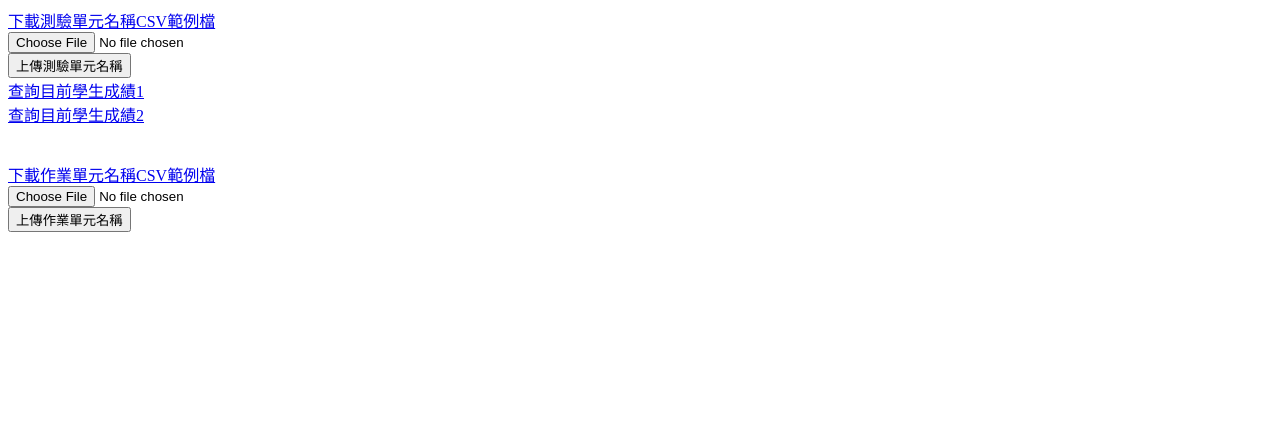
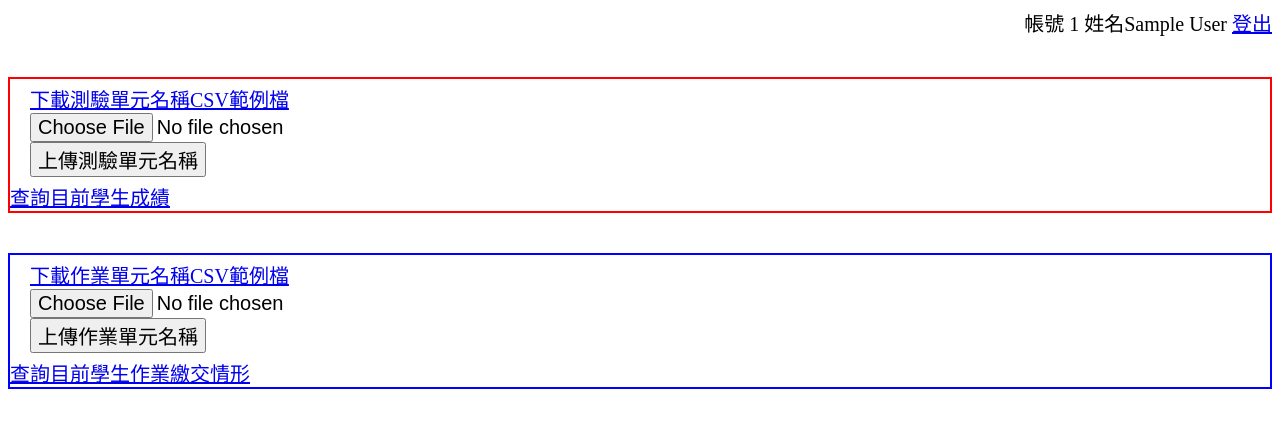
Before and after one commit to jang0820/tea, a PHP site: page /tea-class.php?cls_id=1 in a window 1280 px wide. Shown: the top 428 px of the page. Run offline with PHP 8.4, Linux system fonts and the light colour scheme; the visitor is signed in with stand-in values (Sample User, id 1); data that the repository does not hold is empty.

Commit message:
新增檢查作業是否繳交

```diff
--- a/stu-class.php
+++ b/stu-class.php
@@ -66,7 +66,7 @@
       $sql = "Delete FROM stu_exe WHERE acc='".$acc."' and exe_id='".$exe_id."'";//刪除作業的資料庫
       $r2 = mysqli_query($db, $sql);
       echo "刪除作業<br>";
-      echo "<meta http-equiv='refresh' content='3' />";
+      echo "<meta http-equiv='refresh' content='2' />";
     }
   }else if (isset($_FILES['exe'])) {//上傳作業
     $ext = pathinfo($_FILES['exe']['name'], PATHINFO_EXTENSION);
@@ -87,7 +87,7 @@
         $sql = "INSERT INTO stu_exe VALUES('".$acc."','".$cls_id."','".$exe_id."','".$acc."_".$exe_name.".".$ext."','".$datetime."')";//沒有上傳過，新增檔案上傳紀錄到資料庫
         $r3 = mysqli_query($db, $sql);
       }
-      echo "<meta http-equiv='refresh' content='3' />";
+      echo "<meta http-equiv='refresh' content='2' />";
     }else{
       echo "作業上傳失敗";
     }
--- a/tea-class.php
+++ b/tea-class.php
@@ -15,13 +15,42 @@
 <!DOCTYPE html>
 <html lang="zh-TW">
 <head>
+<style type="text/css">
+  .acc{
+    text-align:right;
+    font-size: 20px;
+  }
+  .exam{
+    border:2px red solid;
+    font-size:20px;
+    margin:40px 0px;
+  }
+  .form{
+    margin:5px 20px;
+    font-size:20px;
+  }
+  .form input{
+    font-size:20px;
+  }
+  .exe{
+    border:2px blue solid;
+    font-size:20px;
+    margin:40px 0px;
+  }
+</style>
 <title>教師課程頁面</title>
 <meta charset="utf-8">
 </head>
 <body>
   <?php
+    $sql = "SELECT name FROM user  WHERE acc='$acc'";//找出教師姓名
+    $r1 = mysqli_query($db, $sql);
+    $row=mysqli_fetch_row($r1);
+    $name=$row[0];
+    echo "<div class='acc'>帳號 $acc  姓名$name <a href='logout.php'>登出</a></div>";
     $sql = "SELECT exam_id,exam_name FROM exam WHERE cls_id='".$cls_id."'";//查詢所有的測驗單元名稱
     $r1=mysqli_query($db,$sql);
+    echo "<div class='exam'>";
     if (mysqli_num_rows($r1) > 0){//新增至少一個測驗名稱
       echo "<table border=1><tr><td>測驗編號</td><td>測驗名稱</td><td>上傳測驗卷</td></tr>";
       $num=mysqli_num_rows($r1);
@@ -31,15 +60,16 @@
       }
       echo "</table>";
     }
-    echo "<form action='tea-exam-action.php' enctype='multipart/form-data' method='POST'>";//新增測驗單元名稱
+    echo "<form class='form' action='tea-exam-action.php' enctype='multipart/form-data' method='POST'>";//新增測驗單元名稱
     echo "<a href ='csv/exam.csv'>下載測驗單元名稱CSV範例檔</a>";//下載CSV範例檔
     echo "<div> <input type='file' name='exam'></div>";//選擇檔案
     echo "<input type='hidden' name='cls_id' value='".$cls_id."'>";//使用POST傳送cls_id給接收網頁
     echo "<input type='submit' value='上傳測驗單元名稱'></form>";//上傳測驗單元名稱
-    echo "<a href='tea-class-score.php?cls_id=$cls_id'>查詢目前學生成績1</a><br>";//依照學號列出所有成績在很多列
-    echo "<a href='tea-class-score2.php?cls_id=$cls_id'>查詢目前學生成績2</a><br><br><br>";//依照學號列出所有成績在同一列
+    echo "<a href='tea-class-score.php?cls_id=$cls_id'>查詢目前學生成績</a>";//依照學號列出所有成績在同一列
+    echo "</div>";
     $sql = "SELECT exe_id,exe_name FROM exe WHERE cls_id='".$cls_id."'";//查詢所有的作業單元名稱
     $r1=mysqli_query($db,$sql);
+    echo "<div class='exe'>";
     if (mysqli_num_rows($r1) > 0){//新增至少一個作業名稱
       echo "<table border=1><tr><td>作業編號</td><td>作業名稱</td></tr>";
       $num=mysqli_num_rows($r1);
@@ -49,11 +79,13 @@
       }
       echo "</table>";
     }
-    echo "<form action='tea-exe-action.php' enctype='multipart/form-data' method='POST'>";//新增作業
+    echo "<form class='form' action='tea-exe-action.php' enctype='multipart/form-data' method='POST'>";//新增作業
     echo "<a href ='csv/exe.csv'>下載作業單元名稱CSV範例檔</a>";//下載CSV範例檔
     echo "<div> <input type='file' name='exe'></div>";//選擇檔案
     echo "<input type='hidden' name='cls_id' value='".$cls_id."'>";//使用POST傳送cls_id給接收網頁
-    echo "<input type='submit' value='上傳作業單元名稱'></form><br><br>";//上傳作業單元名稱
+    echo "<input type='submit' value='上傳作業單元名稱'></form>";//上傳作業單元名稱
+    echo "<a href='tea-class-exe.php?cls_id=$cls_id'>查詢目前學生作業繳交情形</a>";//依照學號列出所有作業在同一列
+    echo "</div>";
     mysqli_close($db);
   ?>
 </body>
```
Also changed, not shown: tea-class-exe.php (added, +70 -0 lines), tea-class-score-bak.php (added, +37 -0 lines), tea-class-score.php (+41 -8 lines), tea-class-score2.php (deleted, +0 -70 lines), 1 other file.
